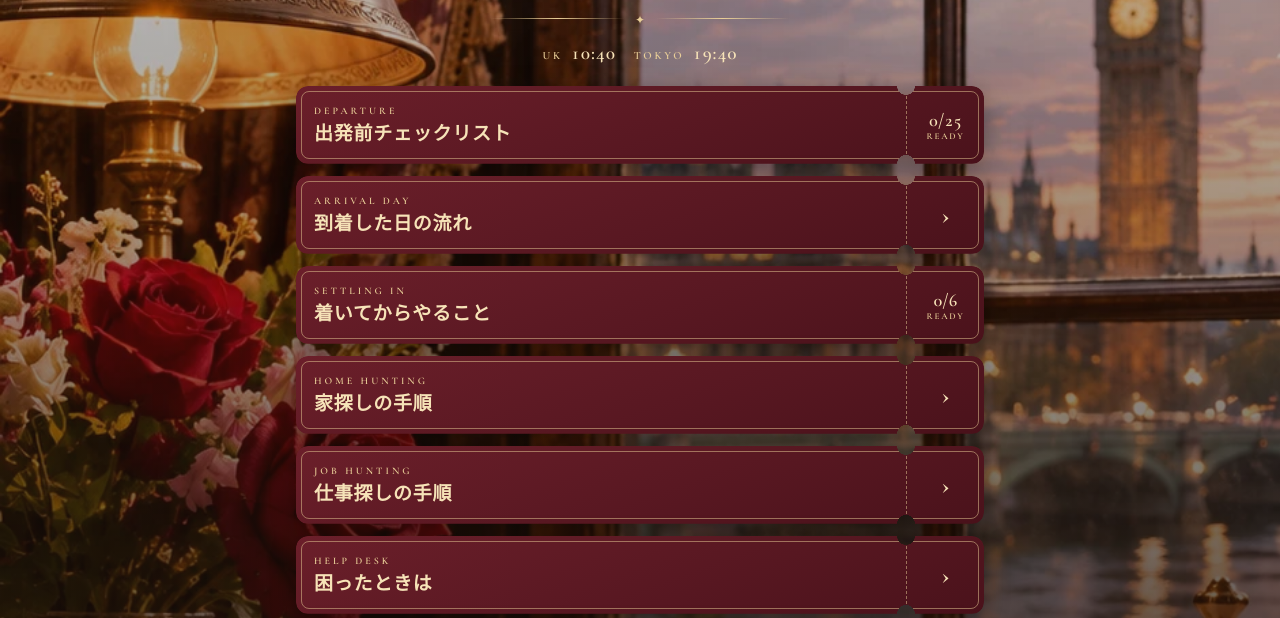
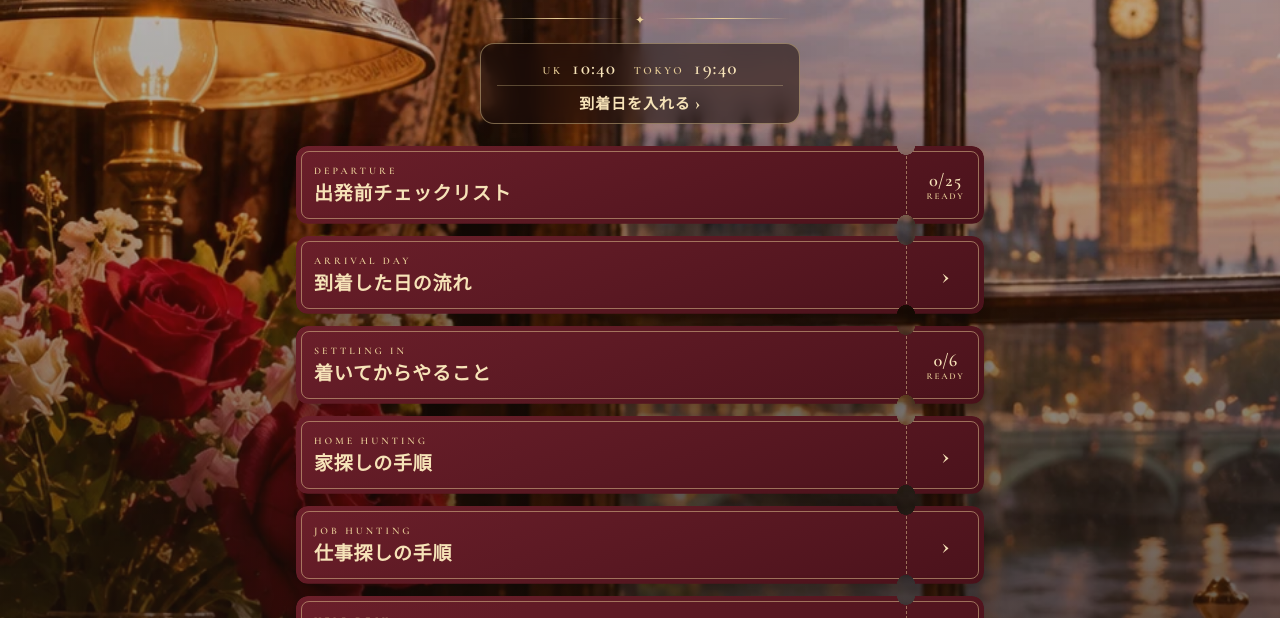
Before and after one commit to arima-pr/uk-checklist, a plain HTML site: page index.html in a window 1280 px wide. Shown: the part 154-772 px from the top of the page. Drawn offline with nearby package versions, Linux system fonts and the light colour scheme; a web font is replaced by a local one.

Commit message:
Add files via upload

```diff
--- a/index.html
+++ b/index.html
@@ -153,9 +153,14 @@ body.on-home .back{display:none}
 .reset button:focus-visible{outline:3px solid var(--gold-light);outline-offset:2px}
 
 /* ===== 目次の追加部品 ===== */
-.clock{display:flex;gap:18px;justify-content:center;flex-wrap:wrap;margin-top:10px;font:600 11px var(--f-classic);letter-spacing:.24em;color:var(--gold)}
+/* 時計と日数：すりガラスの板 */
+.clock-box{margin-top:12px;width:100%;max-width:320px;padding:12px 16px 10px;border-radius:14px;background:rgba(30,14,10,.55);
+  -webkit-backdrop-filter:blur(10px);backdrop-filter:blur(10px);border:1px solid rgba(233,207,152,.45);display:flex;flex-direction:column;align-items:center;gap:6px}
+.clock{display:flex;gap:18px;justify-content:center;flex-wrap:wrap;font:600 11px var(--f-classic);letter-spacing:.24em;color:var(--gold)}
 .clock b{font:600 19px var(--f-classic);color:var(--gold-light);letter-spacing:.04em;margin-left:8px;font-variant-numeric:tabular-nums}
-.daycount{margin-top:6px;font:700 15px var(--f-serif);letter-spacing:.06em;color:var(--gold-light);text-shadow:0 1px 8px rgba(0,0,0,.6)}
+.daycount{width:100%;padding-top:6px;border-top:1px solid rgba(233,207,152,.3);font:700 15px var(--f-serif);letter-spacing:.06em;color:var(--gold-light);text-decoration:none;text-align:center}
+.daycount:focus-visible{outline:2px solid var(--gold-light);outline-offset:3px;border-radius:6px}
+.daycount:active{filter:brightness(1.2)}
 .more-orn{max-width:300px;margin:6px auto 0}
 .tiles{list-style:none;margin:0;padding:0;display:grid;grid-template-columns:repeat(2,minmax(0,1fr));gap:12px}
 .tile{position:relative;display:flex;flex-direction:column;justify-content:center;gap:2px;min-height:76px;padding:14px 16px;border-radius:12px;text-decoration:none;
@@ -272,11 +277,13 @@ body.intro .hero h1{animation:ttlIn 1.1s ease-out .2s both}
 body.intro .toc .strip{animation:stripIn .9s cubic-bezier(.2,.8,.2,1) both;animation-delay:calc(.45s + var(--i) * .13s)}
 body.intro .toc .strip .shine{animation:shine 1.2s ease-in-out both;animation-delay:calc(1.2s + var(--i) * .13s)}
 body.intro .more-orn{animation:fadeUp .6s ease-out 1.2s both}
+body.intro .clock-box{animation:fadeUp .7s ease-out .35s both}
 body.intro .tiles .tile{animation:stripIn .9s cubic-bezier(.2,.8,.2,1) both;animation-delay:calc(.45s + var(--i) * .13s)}
 body.intro .foot{animation:fadeUp .7s ease-out 1.9s both}
 .home.enter .hero,.home.enter .toc,.home.enter .more-orn,.home.enter .tiles,.home.enter .foot{animation:fadeUp .45s ease-out both}
 .view.enter .tk{animation:tkIn .8s cubic-bezier(.2,.8,.2,1) both}
-.view.enter .tk h2{animation:ttlIn .9s ease-out .25s both}
+.view.enter .tk h2{animation:ttlIn2 .9s ease-out .25s backwards}
+@keyframes ttlIn2{0%{opacity:0;letter-spacing:.3em;filter:blur(4px)}100%{opacity:1;letter-spacing:.04em;filter:blur(0)}}
 .view.enter .tk .shine{animation:shine 1.1s ease-in-out .7s both}
 .view.enter .stub{animation:stubIn .5s cubic-bezier(.2,.8,.2,1) .45s both}
 .view.enter .content{animation:fadeUp .55s ease-out .4s both}
@@ -305,8 +312,10 @@ body.intro .foot{animation:fadeUp .7s ease-out 1.9s both}
     <h1>みぱの英国手帖</h1>
     <span class="meta">TOKYO ✈︎ OXFORD · MMXXVI</span>
     <div class="orn" aria-hidden="true">✦</div>
-    <div class="clock" aria-label="今の時刻"><span>UK<b data-clock="Europe/London">--:--</b></span><span>TOKYO<b data-clock="Asia/Tokyo">--:--</b></span></div>
-    <div class="daycount" data-daycount hidden></div>
+    <div class="clock-box">
+      <div class="clock" aria-label="今の時刻"><span>UK<b data-clock="Europe/London">--:--</b></span><span>TOKYO<b data-clock="Asia/Tokyo">--:--</b></span></div>
+      <a class="daycount" href="#tools" data-daycount>到着日を入れる ›</a>
+    </div>
   </div>
   <ul class="toc">
     <li><a class="strip" href="#before" style="--i:0"><span class="shine"></span><span class="main"><span class="k">DEPARTURE</span><span class="t">出発前チェックリスト</span></span><span class="side"><b data-count="before">0/0</b><small>READY</small></span></a></li>
@@ -1097,7 +1106,12 @@ body.intro .foot{animation:fadeUp .7s ease-out 1.9s both}
     document.body.classList.toggle('on-home',name==='home');
     var view=document.getElementById('v-'+name);
     window.scrollTo(0,0);
-    if(!reduce&&!first){view.classList.remove('enter');void view.offsetWidth;view.classList.add('enter')}
+    if(!reduce&&!first){
+      view.classList.remove('enter');void view.offsetWidth;view.classList.add('enter');
+      // 動きが終わったら外す（iPhoneで文字がぼやけたまま残るのを防ぐ）
+      clearTimeout(view._enterTimer);
+      view._enterTimer=setTimeout(function(){view.classList.remove('enter')},1800);
+    }
     document.title=name==='home'?'みぱの英国手帖':view.querySelector('h2').textContent+'｜みぱの英国手帖';
     first=false;
     checkStuck();
@@ -1141,11 +1155,15 @@ body.intro .foot{animation:fadeUp .7s ease-out 1.9s both}
   }
   function toUTC(s){var p=s.split('-');return Date.UTC(+p[0],+p[1]-1,+p[2])}
   function renderDays(){
-    var v=arriveInput.value,home=document.querySelector('[data-daycount]'),out=document.getElementById('dayOut');
-    if(!/^\d{4}-\d{2}-\d{2}$/.test(v)){home.hidden=true;out.textContent='日付を入れると、目次に「イギリス生活 ◯日目」と出ます';return}
+    var v=arriveInput.value,out=document.getElementById('dayOut');
+    var dc=document.querySelector('[data-daycount]');
+    if(!/^\d{4}-\d{2}-\d{2}$/.test(v)){
+      dc.textContent='到着日を入れる ›';
+      out.textContent='日付を入れると、目次に「イギリス到着まで あと◯日」→「イギリス生活 ◯日目」と出ます';return;
+    }
     var diff=Math.round((toUTC(londonToday())-toUTC(v))/86400000);
     var txt=diff<0?('イギリス到着まで あと'+(-diff)+'日'):('イギリス生活 '+(diff+1)+'日目');
-    home.textContent=txt;home.hidden=false;out.textContent=txt;
+    dc.textContent=txt;out.textContent=txt;
   }
   try{arriveInput.value=localStorage.getItem(AKEY)||''}catch(e){}
   arriveInput.addEventListener('change',function(){try{localStorage.setItem(AKEY,arriveInput.value)}catch(e){}renderDays()});
--- a/sw.js
+++ b/sw.js
@@ -1,7 +1,7 @@
 // 電波がなくてもページを開けるようにする仕組み（Service Worker）
 // ページ本体は「まず最新を取りに行き、だめなら保存してある分を出す」
 // 画像やフォントは「保存してある分を先に出し、なければ取りに行く」
-var CACHE = 'mipa-uk-v1';
+var CACHE = 'mipa-uk-v2';
 var CORE = ['./', 'index.html', 'bg.webp', 'apple-touch-icon.png', 'icon-512.png'];
 
 self.addEventListener('install', function (e) {
@@ -25,8 +25,9 @@ self.addEventListener('fetch', function (e) {
   var isPage = req.mode === 'navigate' || (url.origin === location.origin && /(\/|index\.html)$/.test(url.pathname));
 
   if (isPage) {
+    // ブラウザの一時保存を使わず、毎回GitHubに新しい版がないか確かめる
     e.respondWith(
-      fetch(req).then(function (res) {
+      fetch(req.url, { cache: 'no-cache', credentials: 'same-origin' }).then(function (res) {
         var copy = res.clone();
         caches.open(CACHE).then(function (c) { c.put('index.html', copy); });
         return res;
```
